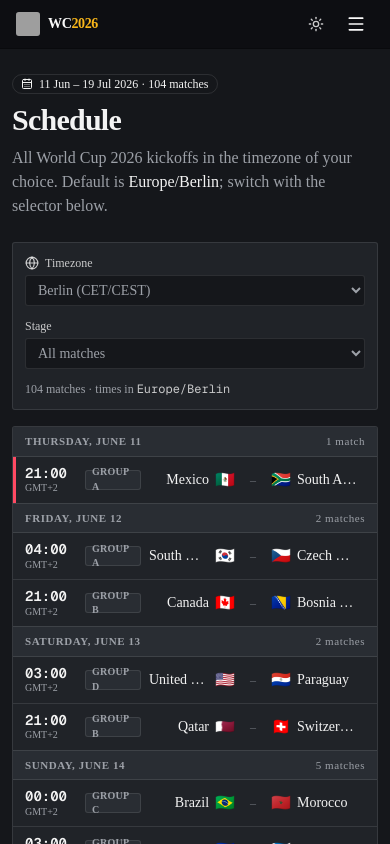
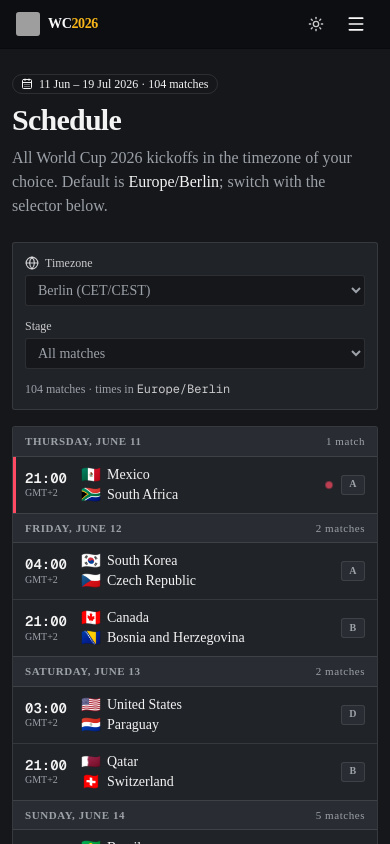
Before and after one commit to 0xNadr/wc2026, a Next.js app in the folder web/: page /schedule in a window 390 px wide. Shown: the top 844 px of the page. Built offline with nearby package versions, Linux system fonts and the light colour scheme; grey boxes are pictures that could not be loaded.

Commit message:
Schedule + upcoming: short stage labels and mobile-stacked rows
Drop 'Group ' prefix from group badge, shorten 'FINAL' to 'F', and switch row from a wide 6-col grid to flex with stacked teams below sm breakpoint so rows no longer overflow on mobile.

```diff
--- a/web/app/schedule/schedule-view.tsx
+++ b/web/app/schedule/schedule-view.tsx
@@ -64,7 +64,7 @@ type StageBadge = { label: string; tone: string };
 function stageBadge(stage: string, group: string | null): StageBadge {
   if (group)
     return {
-      label: `Group ${group}`,
+      label: group,
       tone: "bg-muted text-muted-foreground border-border",
     };
   if (stage === "Round of 32")
@@ -78,7 +78,7 @@ function stageBadge(stage: string, group: string | null): StageBadge {
   if (stage === "Third place")
     return { label: "3rd", tone: "bg-zinc-500/15 text-zinc-600 dark:text-zinc-300 border-zinc-500/30" };
   if (stage === "Final")
-    return { label: "FINAL", tone: "bg-live/15 text-live border-live/30" };
+    return { label: "F", tone: "bg-live/15 text-live border-live/30" };
   return { label: stage, tone: "bg-muted text-muted-foreground border-border" };
 }
 
@@ -86,7 +86,9 @@ function isPlaceholder(team: string): boolean {
   return /^(Winner|Runner-up|Loser|3rd)\b/i.test(team);
 }
 
-function TeamLabel({ name, align }: { name: string; align: "left" | "right" }) {
+type TeamAlign = "left" | "right" | "left-mobile-right-desktop";
+
+function TeamLabel({ name, align }: { name: string; align: TeamAlign }) {
   const placeholder = isPlaceholder(name);
   const flag = (
     <span className="text-base shrink-0 leading-none">
@@ -102,6 +104,21 @@ function TeamLabel({ name, align }: { name: string; align: "left" | "right" }) {
       {name}
     </span>
   );
+  if (align === "left-mobile-right-desktop") {
+    // Home team: flag-then-name on mobile (left-aligned), name-then-flag on desktop (right-aligned).
+    return (
+      <span className="flex items-center gap-1.5 min-w-0 justify-start sm:justify-end">
+        <span className="contents sm:hidden">
+          {flag}
+          {label}
+        </span>
+        <span className="hidden sm:contents">
+          {label}
+          {flag}
+        </span>
+      </span>
+    );
+  }
   return (
     <span
       className={`flex items-center gap-1.5 min-w-0 ${
@@ -256,13 +273,14 @@ export function ScheduleView({ matches }: { matches: ScheduleMatch[] }) {
                 return (
                   <li
                     key={m.match}
-                    className={`relative grid grid-cols-[3.25rem_3.5rem_minmax(0,1fr)_1.25rem_minmax(0,1fr)_auto] items-center gap-x-2 sm:gap-x-3 px-3 py-2 text-sm hover:bg-muted/40 transition-colors ${
+                    className={`relative flex items-center gap-2 sm:gap-3 px-3 py-2 text-sm hover:bg-muted/40 transition-colors ${
                       isNext
                         ? "before:absolute before:left-0 before:top-0 before:bottom-0 before:w-[3px] before:bg-live"
                         : ""
                     }`}
                   >
-                    <div className="flex flex-col leading-tight">
+                    {/* Time block — fixed width */}
+                    <div className="flex flex-col leading-tight shrink-0 w-12">
                       <span className="font-mono tabular-nums font-semibold text-foreground">
                         {time}
                       </span>
@@ -270,25 +288,32 @@ export function ScheduleView({ matches }: { matches: ScheduleMatch[] }) {
                         {tzAbbr}
                       </span>
                     </div>
-                    <span
-                      className={`inline-flex items-center justify-center h-5 px-1.5 text-[10px] font-semibold uppercase tracking-wide border rounded-sm tabular-nums ${sb.tone}`}
-                    >
-                      {sb.label}
-                    </span>
-                    <div className="min-w-0 text-right">
-                      <TeamLabel name={m.home} align="right" />
+
+                    {/* Teams — stacked on mobile, horizontal on sm+ */}
+                    <div className="min-w-0 flex-1 flex flex-col sm:flex-row sm:items-center sm:gap-3">
+                      {/* Mobile: stacked rows. Desktop: home — – — away. */}
+                      <div className="min-w-0 sm:flex-1 sm:text-right">
+                        <TeamLabel name={m.home} align="left-mobile-right-desktop" />
+                      </div>
+                      <span className="hidden sm:inline text-muted-foreground/60 text-xs">–</span>
+                      <div className="min-w-0 sm:flex-1">
+                        <TeamLabel name={m.away} align="left" />
+                      </div>
                     </div>
-                    <span className="text-muted-foreground/60 text-xs text-center">–</span>
-                    <div className="min-w-0">
-                      <TeamLabel name={m.away} align="left" />
-                    </div>
-                    <div className="hidden sm:flex items-center gap-2 shrink-0 pl-2">
+
+                    {/* Right cluster — badge, optional live dot, optional city */}
+                    <div className="flex items-center gap-2 shrink-0">
                       {isNext && <span className="live-dot" aria-label="Next match" />}
                       <span
-                        className="text-xs text-muted-foreground truncate max-w-[10rem]"
+                        className="hidden md:inline text-xs text-muted-foreground truncate max-w-[8rem]"
                         title={m.venue}
                       >
                         {m.city}
+                      </span>
+                      <span
+                        className={`inline-flex items-center justify-center h-5 min-w-[1.5rem] px-1.5 text-[10px] font-semibold uppercase tracking-wide border rounded-sm tabular-nums whitespace-nowrap ${sb.tone}`}
+                      >
+                        {sb.label}
                       </span>
                     </div>
                   </li>
--- a/web/components/upcoming-matches.tsx
+++ b/web/components/upcoming-matches.tsx
@@ -30,7 +30,9 @@ function isPlaceholder(team: string): boolean {
   return /^(Winner|Runner-up|Loser|3rd)\b/i.test(team);
 }
 
-function TeamLabel({ name, align }: { name: string; align: "left" | "right" }) {
+type TeamAlign = "left" | "right" | "left-mobile-right-desktop";
+
+function TeamLabel({ name, align }: { name: string; align: TeamAlign }) {
   const placeholder = isPlaceholder(name);
   const flag = (
     <span className="text-base shrink-0 leading-none">
@@ -46,6 +48,20 @@ function TeamLabel({ name, align }: { name: string; align: "left" | "right" }) {
       {name}
     </span>
   );
+  if (align === "left-mobile-right-desktop") {
+    return (
+      <span className="flex items-center gap-1.5 min-w-0 justify-start sm:justify-end">
+        <span className="contents sm:hidden">
+          {flag}
+          {label}
+        </span>
+        <span className="hidden sm:contents">
+          {label}
+          {flag}
+        </span>
+      </span>
+    );
+  }
   return (
     <span
       className={`flex items-center gap-1.5 min-w-0 ${
@@ -123,13 +139,13 @@ export function UpcomingMatches({
           return (
             <li
               key={m.match}
-              className={`relative grid grid-cols-[4.25rem_minmax(0,1fr)_1rem_minmax(0,1fr)_auto] items-center gap-x-2 sm:gap-x-3 px-3 py-2 text-sm hover:bg-muted/40 transition-colors ${
+              className={`relative flex items-center gap-2 sm:gap-3 px-3 py-2 text-sm hover:bg-muted/40 transition-colors ${
                 isNext
                   ? "before:absolute before:left-0 before:top-0 before:bottom-0 before:w-[3px] before:bg-live"
                   : ""
               }`}
             >
-              <div className="flex flex-col leading-tight">
+              <div className="flex flex-col leading-tight shrink-0 w-14">
                 <span className="font-mono tabular-nums font-semibold text-foreground text-xs">
                   {date}
                 </span>
@@ -137,14 +153,16 @@ export function UpcomingMatches({
                   {time}
                 </span>
               </div>
-              <div className="min-w-0 text-right">
-                <TeamLabel name={m.home} align="right" />
+              <div className="min-w-0 flex-1 flex flex-col sm:flex-row sm:items-center sm:gap-3">
+                <div className="min-w-0 sm:flex-1 sm:text-right">
+                  <TeamLabel name={m.home} align="left-mobile-right-desktop" />
+                </div>
+                <span className="hidden sm:inline text-muted-foreground/60 text-xs">–</span>
+                <div className="min-w-0 sm:flex-1">
+                  <TeamLabel name={m.away} align="left" />
+                </div>
               </div>
-              <span className="text-muted-foreground/60 text-xs text-center">–</span>
-              <div className="min-w-0">
-                <TeamLabel name={m.away} align="left" />
-              </div>
-              <span className="text-[10px] text-muted-foreground/80 uppercase tracking-wide tabular-nums shrink-0 pl-1">
+              <span className="text-[10px] text-muted-foreground/80 uppercase tracking-wide tabular-nums shrink-0 whitespace-nowrap">
                 {stageLabel(m)}
               </span>
             </li>
```
